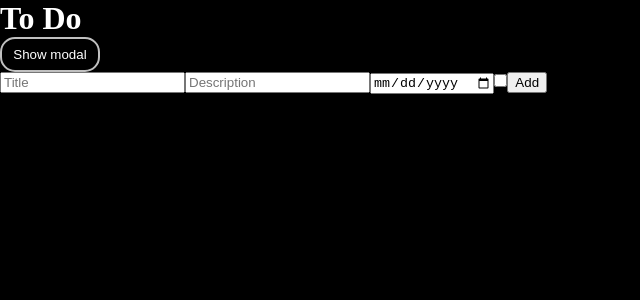
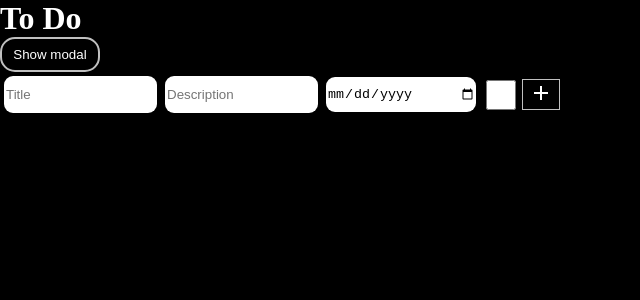
Before and after one commit to ArgishtiKhurshudyan/ToDo, a React (Create React App) app in the folder todo/: page / in a window 1280 px wide. Both pictures are taken after a click on the button "Show modal". Shown: the top 300 px of the page, without its empty margins (0-640 px from the left). Built offline with nearby package versions, Linux system fonts and the light colour scheme.

Commit message:
feat: modal for update todo

```diff
--- a/todo/src/components/modal/Modal.jsx
+++ b/todo/src/components/modal/Modal.jsx
@@ -1,17 +1,23 @@
 import React from "react";
+import "./modal.scss";
+const Modal = ({
+                   handleEditInputChangeTitle,
+                   handleEditInputChangeDate,
+                   handleEditInputChangeDesc,
+                   currentTodo,
+                   handleUpdateTodo
+               }) => {
+    return (
+        <div className="modal">)
+            <input className="title" placeholder="Title" name="editTitle" value={currentTodo.title}
 
-const Modal = ({handleEditInputChange, currentTodo, changeValue, setInputValueCheck, handleUpdateTodo}) => {
-    return (
-        <div>
-            <input className="title" placeholder="Title" value={currentTodo.title}
-                   onChange={handleEditInputChange}/>
-            <input className="desc" placeholder="Description" value={currentTodo.desc}
-                   onChange={handleEditInputChange}/>
-            <input className="date" type="date" placeholder="Date" value={currentTodo.date}
-                   onChange={handleEditInputChange}/>
-            <input className="date" type="checkbox" placeholder="Date"
-                   onChange={(e) => setInputValueCheck(e.target.value ? changeValue = "done" : changeValue = "")}/>
-            <button onClick={handleUpdateTodo}>update</button>
+                   onChange={handleEditInputChangeTitle}/>
+            <input className="desc" placeholder="Description" name="editDesc" value={currentTodo.desc}
+                   onChange={handleEditInputChangeDesc}/>
+            <input className="date" type="date" placeholder="Date" name="editDate" value={currentTodo.date}
+                   onChange={handleEditInputChangeDate}/>
+
+            <button type="submit" onClick={handleUpdateTodo}>Update</button>
         </div>
     )
 }
--- a/todo/src/components/modal/OpenModal.jsx
+++ b/todo/src/components/modal/OpenModal.jsx
@@ -1,114 +1,42 @@
 import "./openModal.scss"
-import React, {useEffect} from "react"
-import {useState, useRef} from "react";
-import Board from "../../Board";
-import Modal from "./Modal";
-
-const OpenModal = () => {
-    const [clicked, setClicked] = useState(false);
-    const [click, setClick] = useState(false);
-    const [inputValueTitle, setInputValueTitle] = useState("");
-    const [inputValueDesc, setInputValueDesc] = useState("");
-    const [inputValueDate, setInputValueDate] = useState("");
-    const [inputValueCheck, setInputValueCheck] = useState("");
-    const [isEditing, setIsEditing] = useState(false);
-    const [currentTodo, setCurrentTodo] = useState({});
-    const [state, setState] = useState(() => {
-        const savedTodos = localStorage.getItem("state");
-        if (savedTodos) {
-            return JSON.parse((savedTodos))
-        } else {
-            return []
-        }
-    });
+import React from "react"
+import {useState} from "react";
+import AddIcon from '@mui/icons-material/Add';
 
 
-    useEffect(() => {
-        localStorage.setItem("state", JSON.stringify(state));
-    }, [state]);
-
-    const [index, setIndex] = useState(0);
-
+const OpenModal = ({
+                       setInputValueTitle,
+                       setInputValueDesc,
+                       setInputValueDate,
+                       setInputValueCheck,
+                       handleAdd,
+                       changeValue
+                   }) => {
+    const [clicked, setClicked] = useState(false);
     const handleAddClick = () => {
         setClicked(true)
     }
-    let changeValue = useRef()
-    let checked = useRef()
 
-
-    const handleAdd = () => {
-        setIndex(prev => prev + 1)
-        setState([
-            ...state,
-            {
-                id: index,
-                "title": inputValueTitle,
-                "desc": inputValueDesc,
-                "date": inputValueDate,
-                "checked": inputValueCheck,
-            }
-        ])
-    }
-
-    const handleDelete = (id) => {
-        const removeItem = state.filter((todo) => {
-            return todo.id !== id
-        });
-        setState(removeItem)
-    }
-
-    function handleEditClick(todo) {
-        setIsEditing(true);
-        setCurrentTodo({...todo})
-    }
-
-    function handleUpdateTodo(id, updatedTodo) {
-        const updatedItem = state.map((todo) => {
-            return todo.id === id ? updatedTodo : todo;
-        });
-        setIsEditing(false);
-        setState(updatedItem);
-        console.log(updatedItem)
-        console.log(currentTodo)
-    }
-
-    function handleEditInputChange(e) {
-        setCurrentTodo({
-                ...currentTodo,
-                "title":e.target.value,
-                "desc": e.target.value,
-                "date": e.target.value,
-            }
-        )
-
+    const styleCheckbox = {
+        width: "34px",
+        height: "30px",
     }
 
     return (
         <div>
             <button className="btn-add-todo" onClick={handleAddClick}>Show modal</button>
-            {clicked && <div>
-                <input className="title" placeholder="Title"  onChange={(e) => setInputValueTitle(e.target.value)}/>
+            {clicked && <div className="input-item-div">
+                <input className="title" placeholder="Title" onChange={(e) => setInputValueTitle(e.target.value)}/>
                 <input className="desc" placeholder="Description" onChange={(e) => setInputValueDesc(e.target.value)}/>
                 <input className="date" type="date" placeholder="Date"
                        onChange={(e) => setInputValueDate(e.target.value)}/>
-                <input className="date" type="checkbox" value={changeValue} placeholder="Date"
+                <input style={styleCheckbox} className="checkbox" type="checkbox" value={changeValue} placeholder="Date"
                        onChange={(e) => setInputValueCheck(e.target.value ? changeValue = "done" : changeValue = "")}/>
-                <button onClick={handleAdd}>Add</button>
+                <button onClick={handleAdd}><AddIcon/></button>
             </div>
             }
-
-            {state.map((item) => <Board key={item.id} item={item} title={item.title} desc={item.desc} date={item.date}
-                                        checked={item.checked} handleClick={handleDelete}
-                                        handleEditClick={handleEditClick}/>)
-            }
-
-            <div>
-                {isEditing && <Modal handleEditInputChange={handleEditInputChange} handleUpdateTodo={handleUpdateTodo}
-                                     currentTodo={currentTodo} setInputValueCheck={setInputValueCheck}
-                                     changeValue={changeValue}/>}
-
-            </div>
-        </div>)
+        </div>
+    )
 }
 
 export default OpenModal;
--- /dev/null
+++ b/todo/src/components/modal/modal.scss
@@ -0,0 +1,27 @@
+.modal {
+  display: flex;
+  align-items: start;
+  flex-direction: column;
+
+  position: absolute;
+
+  input {
+    width: 180px;
+    height: 30px;
+    border: none;
+    border-radius: 10px;
+    margin: 10px;
+
+  }
+
+  button {
+    width: 120px;
+    height: 30px;
+    margin: 5px auto;
+    cursor: pointer;
+    background-color: transparent;
+    border: 2px solid white;
+    color: white;
+    border-radius: 10px;
+  }
+}
--- a/todo/src/components/modal/openModal.scss
+++ b/todo/src/components/modal/openModal.scss
@@ -43,23 +43,48 @@
 
   .edit-btn {
     color: white;
+
     &:hover {
       background-color: rgba(255, 255, 255, 0.35);
     }
   }
 
-.item {
+  .item {
     display: flex;
     align-items: center;
     flex-direction: column;
+
     span {
       color: #8c7e7e;
       font-size: 20px;
     }
   }
+
   h3 {
     font-size: 22px;
     margin: 15px;
     color: white;
   }
 }
+
+
+.input-item-div > input {
+  width: 149px;
+  height: 35px;
+  border-radius: 9px;
+  border: none;
+  margin: 4px;
+}
+
+.input-item-div  {
+display: flex;
+  align-items: center;
+
+  button {
+    background: transparent;
+    color: white;
+    border: 1px solid silver;
+    cursor: pointer;
+  }
+
+}
```
Also changed, not shown: todo/src/components/editTodo/EditTodo.jsx (added), todo/src/components/editTodo/edittodo.scss (added).
